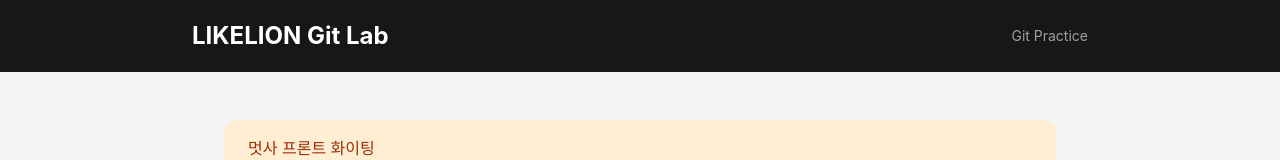
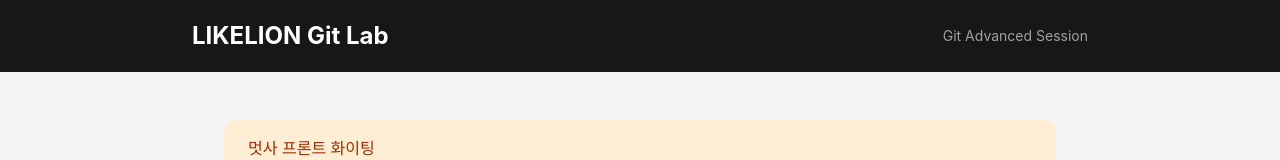
Before and after one commit to seoryeong9/likelion-git-assignment, a React (Vite) app: page / in a window 1280 px wide. Shown: the top 160 px of the page. Built offline with nearby package versions, Linux system fonts and the light colour scheme.

Commit message:
feat: update Git session subtitle

```diff
--- a/src/components/Header.jsx
+++ b/src/components/Header.jsx
@@ -7,7 +7,7 @@ function Header() {
           </h1>
 
           <span className="text-sm text-neutral-400">
-            Git Practice
+            Git Advanced Session
           </span>
         </div>
       </header>
```
